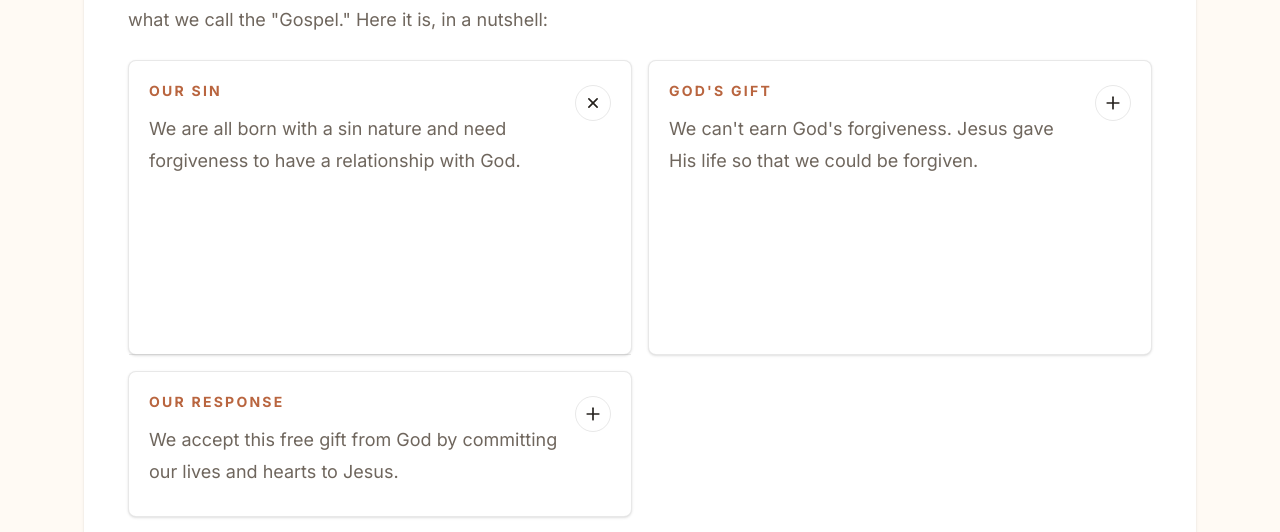
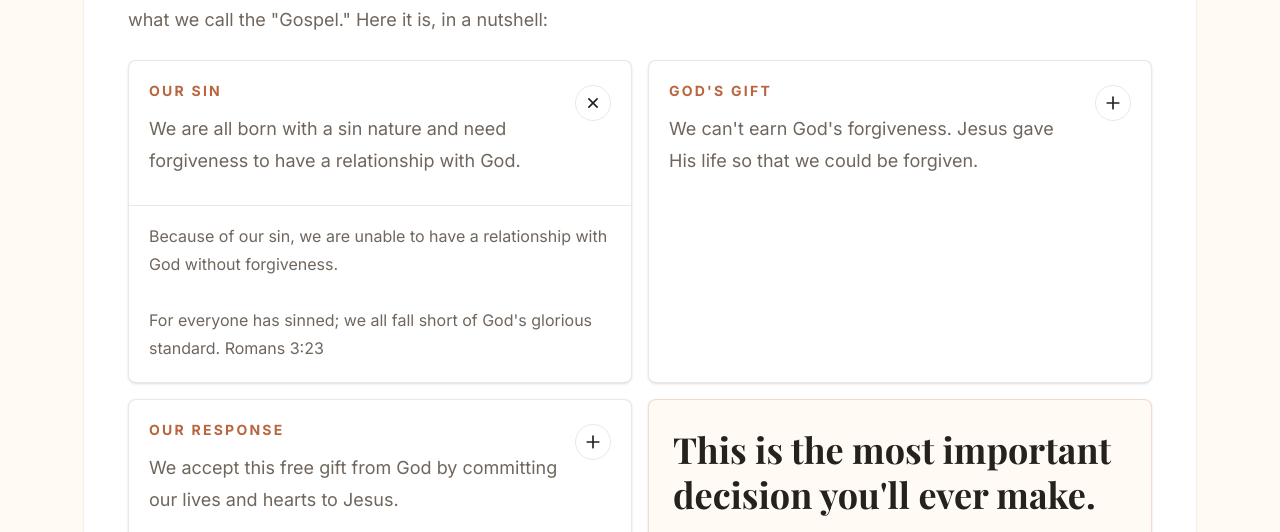
Before and after one commit to thomasleeward/city-view-cc, a Next.js app: page /get-connected in a window 1280 px wide. Both pictures are taken after a click on the button 380 px from the left and 3565 px from the top of the page. Shown: the part 3433-3965 px from the top of the page. Built offline with nearby package versions, Linux system fonts and the light colour scheme; no server answers; a web font is replaced by a local one.

Commit message:
Fix spiritual next steps accordion

```diff
--- a/src/app/(site)/get-connected/page.tsx
+++ b/src/app/(site)/get-connected/page.tsx
@@ -46,21 +46,21 @@ const gospelStatements = [
     preview:
       "We are all born with a sin nature and need forgiveness to have a relationship with God.",
     statement:
-      "We are all born with a sin nature. Because of our sin, we are unable to have a relationship with God without forgiveness. For everyone has sinned; we all fall short of God's glorious standard. Romans 3:23",
+      "Because of our sin, we are unable to have a relationship with God without forgiveness.\n\nFor everyone has sinned; we all fall short of God's glorious standard. Romans 3:23",
   },
   {
     title: "God's Gift",
     preview:
       "We can't earn God's forgiveness. Jesus gave His life so that we could be forgiven.",
     statement:
-      "We can't earn God's forgiveness - it must be given. Jesus gave His life as a sacrifice so that we could be forgiven. But God showed his great love for us by sending Christ to die for us while we were still sinners. Romans 5:8. For the wages of sin is death, but the free gift of God is eternal life through Christ Jesus our Lord. Romans 6:23",
+      "But God showed his great love for us by sending Christ to die for us while we were still sinners. Romans 5:8\n\nFor the wages of sin is death, but the free gift of God is eternal life through Christ Jesus our Lord. Romans 6:23",
   },
   {
     title: "Our Response",
     preview:
       "We accept this free gift from God by committing our lives and hearts to Jesus.",
     statement:
-      "We must accept this free gift from God by committing our lives and heart to Jesus. If you openly declare that Jesus is Lord and believe in your heart that God raised him from the dead, you will be saved. Romans 10:9",
+      "If you openly declare that Jesus is Lord and believe in your heart that God raised him from the dead, you will be saved. Romans 10:9",
   },
 ];
 
@@ -178,7 +178,13 @@ export default function GetConnectedPage() {
                 <StatementOfFaith
                   intro={gospelIntro}
                   statements={gospelStatements}
-                />
+                >
+                  <div className="flex min-h-36 items-center rounded-lg border border-terracotta/20 bg-cream p-6 shadow-sm">
+                    <p className="font-display text-3xl font-bold leading-tight text-ink sm:text-4xl">
+                      This is the most important decision you&apos;ll ever make.
+                    </p>
+                  </div>
+                </StatementOfFaith>
               </div>
             </div>
           </article>
--- a/src/components/site/StatementOfFaith.tsx
+++ b/src/components/site/StatementOfFaith.tsx
@@ -12,11 +12,13 @@ type BeliefStatement = {
 type StatementOfFaithProps = {
   intro: string;
   statements: BeliefStatement[];
+  children?: React.ReactNode;
 };
 
 export function StatementOfFaith({
   intro,
   statements,
+  children,
 }: StatementOfFaithProps) {
   const [openTitles, setOpenTitles] = useState<Set<string>>(new Set());
 
@@ -54,7 +56,7 @@ export function StatementOfFaith({
                 aria-expanded={isOpen}
                 aria-controls={statementId}
                 onClick={() => toggleStatement(belief.title)}
-                className="flex h-full min-h-36 w-full items-start gap-4 p-5 text-left"
+                className="flex min-h-36 w-full items-start gap-4 p-5 text-left"
               >
                 <span className="flex-1">
                   <span className="block text-sm font-bold uppercase tracking-[0.16em] text-terracotta">
@@ -78,12 +80,15 @@ export function StatementOfFaith({
                   id={statementId}
                   className="border-t border-ink/10 px-5 pb-5 pt-4"
                 >
-                  <p className="leading-7 text-muted">{belief.statement}</p>
+                  <p className="whitespace-pre-line leading-7 text-muted">
+                    {belief.statement}
+                  </p>
                 </div>
               ) : null}
             </article>
           );
         })}
+        {children}
       </div>
     </div>
   );
```
